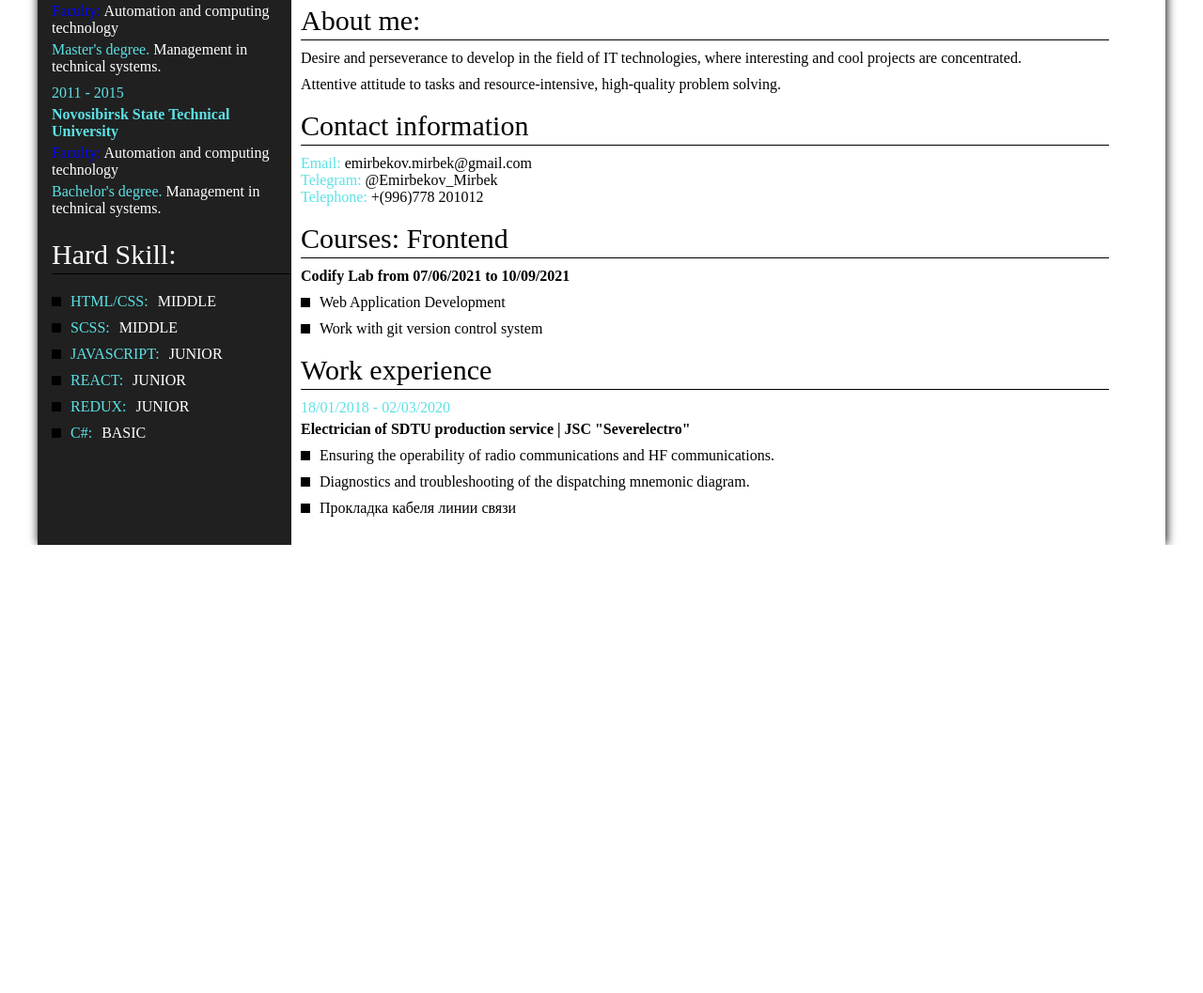
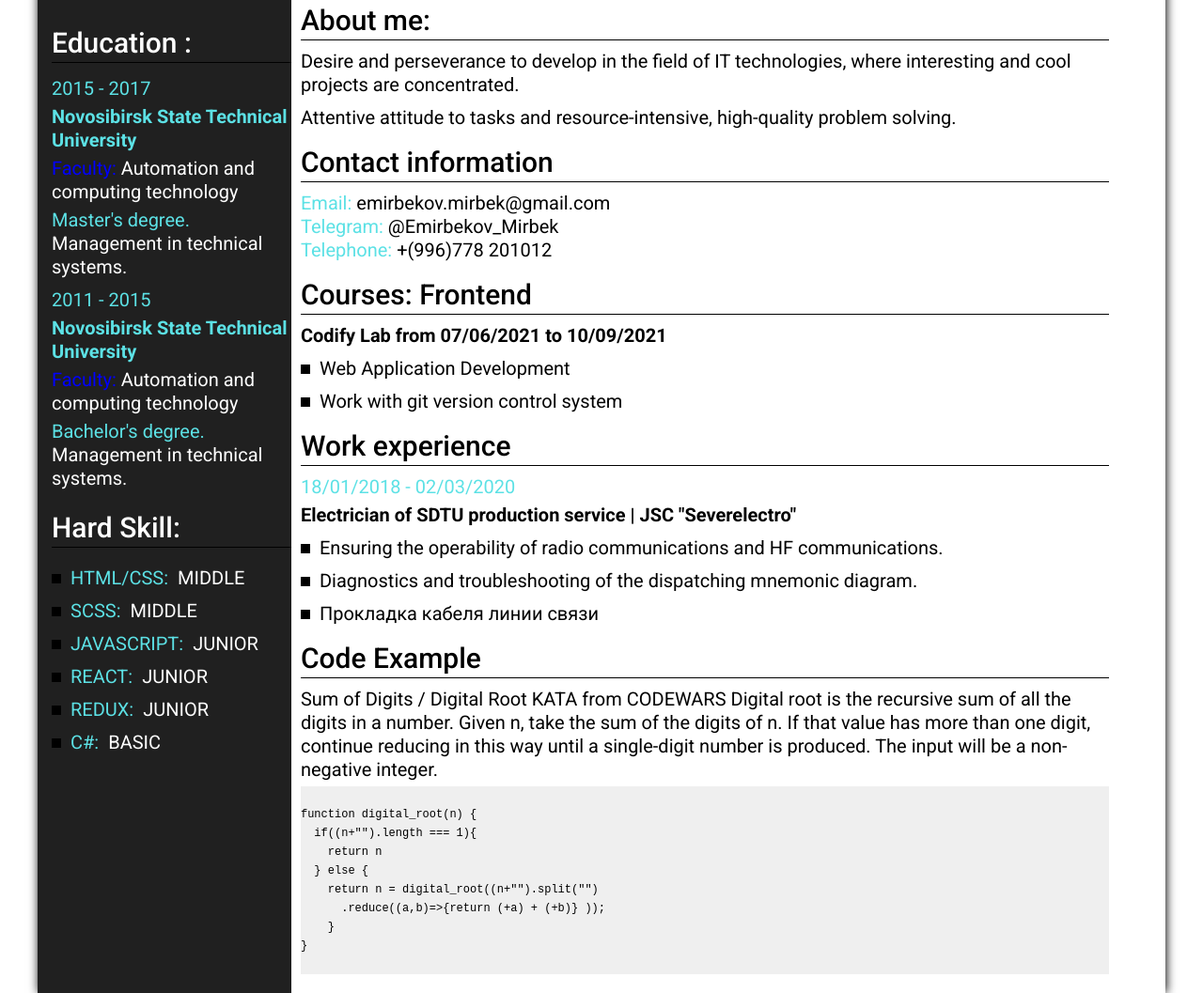
Before and after one commit to emirbekovmirbek/rsschool-cv, a plain HTML site: page project/index.html in a window 1280 px wide. Shown: the part 233-1290 px from the top of the page at 94% size. Before the commit the page ends 813 px from the top, so only its background shows below. Drawn offline with Linux system fonts and the light colour scheme.

Commit message:
feat: add chapter code

```diff
--- a/project/css/style.css
+++ b/project/css/style.css
@@ -3,12 +3,13 @@
   margin: 0;
   padding: 0;
   box-sizing: border-box;
-} font-size: 20px;
+}
+
+body {
+  font-family: 'Roboto', sans-serif;
+  font-size: 20px;
   font-weight: 400;
   line-height: 25px;
-body {
-  font-family: 'Roboto', sans-serif;
-
 }
 a {
   text-decoration: none;
@@ -61,41 +62,54 @@ ul {
   font-weight: 500;
   line-height: 30px;
   padding-bottom: 5px;
-  border-bottom: 1px  solid #000000;
+  border-bottom: 1px solid #000000;
 }
-.university{
+.university {
   font-weight: 600;
   color: #5ce1e5;
   margin: 5px 0;
 }
-.degree{
+.degree {
   margin: 5px 0;
 }
-.degree > span{
+.degree > span {
   color: #5ce1e5;
 }
-.faculty >  span{
+.faculty > span {
   color: blue;
 }
-.date{
+.date {
   color: #5ce1e5;
   margin: 5px 0;
 }
-.contact{
+.contact {
   color: #5ce1e5;
 }
-.item{
+.item {
   margin: 10px 0;
   display: flex;
   align-items: center;
   gap: 10px;
 }
-.item > .marker{
+.item > .marker {
   display: inline-block;
   width: 10px;
   height: 10px;
   background-color: #000000;
 }
-.item > span{
+.item > span {
   color: #5ce1e5;
 }
+.desc__task {
+  margin: 5px 0;
+}
+.code {
+  padding-top: 20px;
+  background-color: rgb(119, 139, 139);
+  width: 100%;
+  overflow: auto;
+  overflow-y: hidden;
+  font-size: 12px;
+  line-height: 20px;
+  background: #efefef;
+}
--- a/project/index.html
+++ b/project/index.html
@@ -139,6 +139,21 @@
             </li>
             <li class="item"> <span class="marker"></span>Прокладка кабеля линии связи</li>
           </ul>
+          <h3 class="subchapter">Code Example</h3>
+          <p class="desc__task">Sum of Digits / Digital Root KATA from CODEWARS
+            Digital root is the recursive sum of all the digits in a number.
+            Given n, take the sum of the digits of n. If that value has more than one digit,
+             continue reducing in this way until a single-digit number is produced.
+            The input will be a non-negative integer.</p>
+          <pre class="code">function digital_root(n) {
+  if((n+"").length === 1){
+    return n
+  } else {
+    return n = digital_root((n+"").split("")
+      .reduce((a,b)=>{return (+a) + (+b)} ));
+    }
+}
+          </pre>
         </div>
       </div>
     </section>
```
Lines whose indentation alone changed are shown as unchanged.
